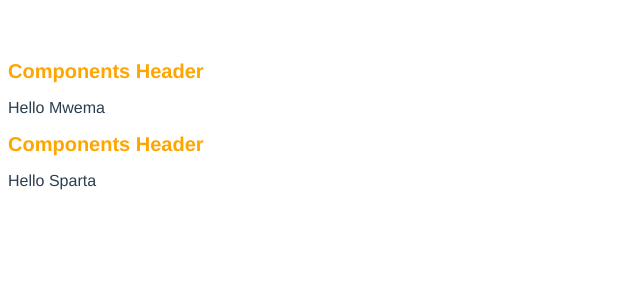
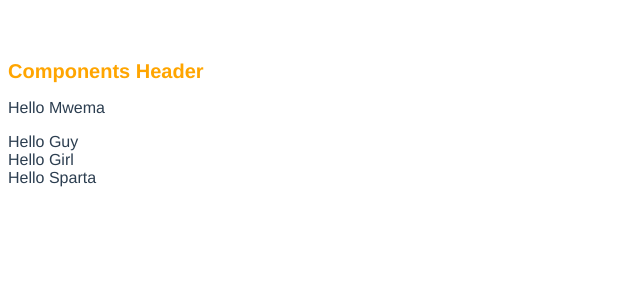
Before and after one commit to DerrickMbugua/vue-refresher, a Vue app: page / in a window 1280 px wide. Shown: the top 300 px of the page, without its empty margins (0-640 px from the left). Built offline with nearby package versions, Linux system fonts and the light colour scheme.

Commit message:
feat: components props

```diff
--- a/src/App.vue
+++ b/src/App.vue
@@ -1,14 +1,19 @@
 <template>
   <Header name="Mwema"/>
-  <Header :name="name"/>
+  <Greet message="Guy" />
+  <Greet message="Girl" />
+  <Greet :message="name" />
 </template>
 
 <script>
 import Header from "./components/Header.vue";
+import Greet from './components/Greet.vue';
+
 export default {
   name: "App",
   components: {
     Header,
+    Greet
   },
   data() {
     return {
--- /dev/null
+++ b/src/components/Greet.vue
@@ -0,0 +1,21 @@
+<template>
+  <div>
+    Hello {{ message }}
+  </div>
+</template>
+<script>
+export default {
+  name: 'Greet',
+  data(){
+    return{
+      message: 'World!'
+    }
+  },
+  props: [
+    'message'
+  ]
+}
+</script>
+<style>
+
+</style>
```
